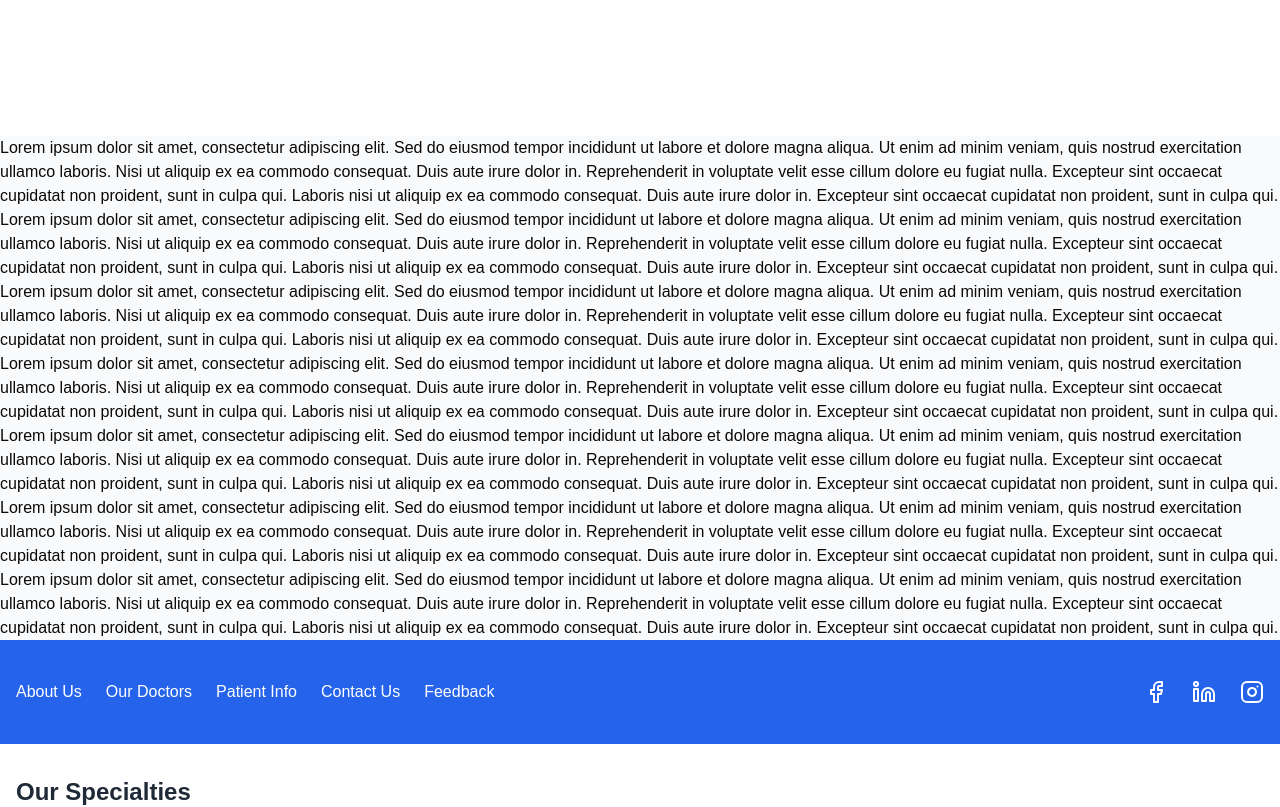
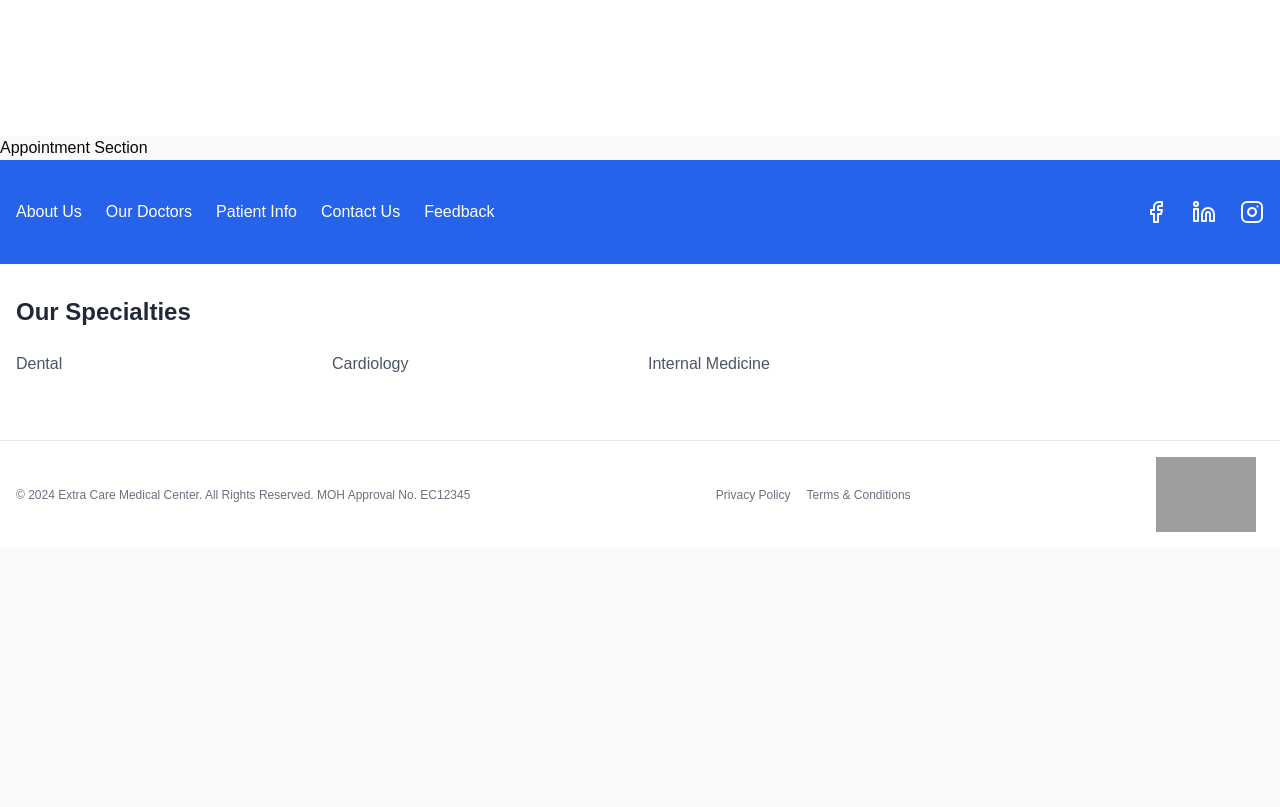
Before and after one commit to 0xshariq/hospital-website, a Next.js app: page / in a window 1280 px wide. Shown: the part 1380-2187 px from the top of the page. After the commit the page ends 1928 px from the top, so only its background shows below. Built offline with nearby package versions, Linux system fonts and the light colour scheme; grey boxes are pictures that could not be loaded.

Commit message:
Text Removed From Appointment Section

```diff
--- a/src/app/component/Appointments.tsx
+++ b/src/app/component/Appointments.tsx
@@ -2,62 +2,8 @@
 
 function Appointments() {
   return (
-    <div>Lorem ipsum dolor sit amet, consectetur adipiscing elit.
-    Sed do eiusmod tempor incididunt ut labore et dolore magna aliqua.
-    Ut enim ad minim veniam, quis nostrud exercitation ullamco laboris.
-    Nisi ut aliquip ex ea commodo consequat. Duis aute irure dolor in.
-    Reprehenderit in voluptate velit esse cillum dolore eu fugiat nulla.
-    Excepteur sint occaecat cupidatat non proident, sunt in culpa qui.
-    Laboris nisi ut aliquip ex ea commodo consequat. Duis aute irure dolor in.
-    Excepteur sint occaecat cupidatat non proident, sunt in culpa qui.
-    Lorem ipsum dolor sit amet, consectetur adipiscing elit.
-    Sed do eiusmod tempor incididunt ut labore et dolore magna aliqua.
-    Ut enim ad minim veniam, quis nostrud exercitation ullamco laboris.
-    Nisi ut aliquip ex ea commodo consequat. Duis aute irure dolor in.
-    Reprehenderit in voluptate velit esse cillum dolore eu fugiat nulla.
-    Excepteur sint occaecat cupidatat non proident, sunt in culpa qui.
-    Laboris nisi ut aliquip ex ea commodo consequat. Duis aute irure dolor in.
-    Excepteur sint occaecat cupidatat non proident, sunt in culpa qui.
-    Lorem ipsum dolor sit amet, consectetur adipiscing elit.
-    Sed do eiusmod tempor incididunt ut labore et dolore magna aliqua.
-    Ut enim ad minim veniam, quis nostrud exercitation ullamco laboris.
-    Nisi ut aliquip ex ea commodo consequat. Duis aute irure dolor in.
-    Reprehenderit in voluptate velit esse cillum dolore eu fugiat nulla.
-    Excepteur sint occaecat cupidatat non proident, sunt in culpa qui.
-    Laboris nisi ut aliquip ex ea commodo consequat. Duis aute irure dolor in.
-    Excepteur sint occaecat cupidatat non proident, sunt in culpa qui.
-    Lorem ipsum dolor sit amet, consectetur adipiscing elit.
-    Sed do eiusmod tempor incididunt ut labore et dolore magna aliqua.
-    Ut enim ad minim veniam, quis nostrud exercitation ullamco laboris.
-    Nisi ut aliquip ex ea commodo consequat. Duis aute irure dolor in.
-    Reprehenderit in voluptate velit esse cillum dolore eu fugiat nulla.
-    Excepteur sint occaecat cupidatat non proident, sunt in culpa qui.
-    Laboris nisi ut aliquip ex ea commodo consequat. Duis aute irure dolor in.
-    Excepteur sint occaecat cupidatat non proident, sunt in culpa qui.
-    Lorem ipsum dolor sit amet, consectetur adipiscing elit.
-    Sed do eiusmod tempor incididunt ut labore et dolore magna aliqua.
-    Ut enim ad minim veniam, quis nostrud exercitation ullamco laboris.
-    Nisi ut aliquip ex ea commodo consequat. Duis aute irure dolor in.
-    Reprehenderit in voluptate velit esse cillum dolore eu fugiat nulla.
-    Excepteur sint occaecat cupidatat non proident, sunt in culpa qui.
-    Laboris nisi ut aliquip ex ea commodo consequat. Duis aute irure dolor in.
-    Excepteur sint occaecat cupidatat non proident, sunt in culpa qui.
-    Lorem ipsum dolor sit amet, consectetur adipiscing elit.
-    Sed do eiusmod tempor incididunt ut labore et dolore magna aliqua.
-    Ut enim ad minim veniam, quis nostrud exercitation ullamco laboris.
-    Nisi ut aliquip ex ea commodo consequat. Duis aute irure dolor in.
-    Reprehenderit in voluptate velit esse cillum dolore eu fugiat nulla.
-    Excepteur sint occaecat cupidatat non proident, sunt in culpa qui.
-    Laboris nisi ut aliquip ex ea commodo consequat. Duis aute irure dolor in.
-    Excepteur sint occaecat cupidatat non proident, sunt in culpa qui.
-    Lorem ipsum dolor sit amet, consectetur adipiscing elit.
-    Sed do eiusmod tempor incididunt ut labore et dolore magna aliqua.
-    Ut enim ad minim veniam, quis nostrud exercitation ullamco laboris.
-    Nisi ut aliquip ex ea commodo consequat. Duis aute irure dolor in.
-    Reprehenderit in voluptate velit esse cillum dolore eu fugiat nulla.
-    Excepteur sint occaecat cupidatat non proident, sunt in culpa qui.
-    Laboris nisi ut aliquip ex ea commodo consequat. Duis aute irure dolor in.
-    Excepteur sint occaecat cupidatat non proident, sunt in culpa qui.
+    <div>
+      Appointment Section
     </div>
   )
 }
```
